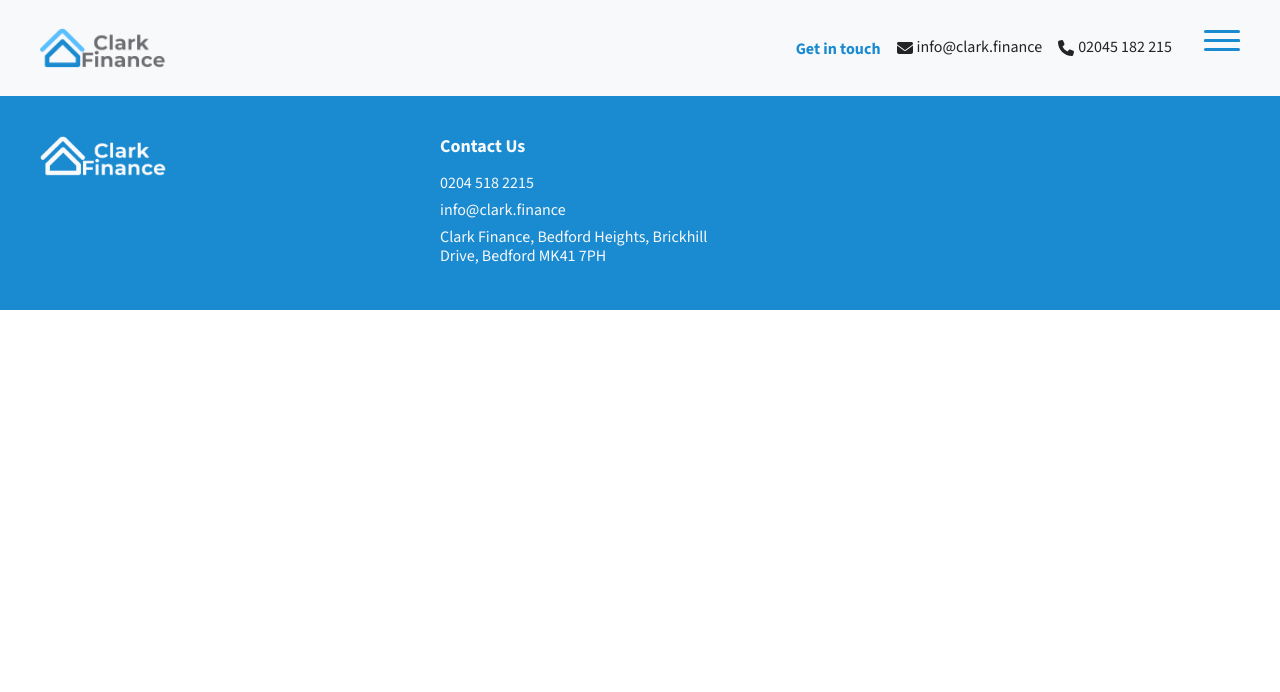
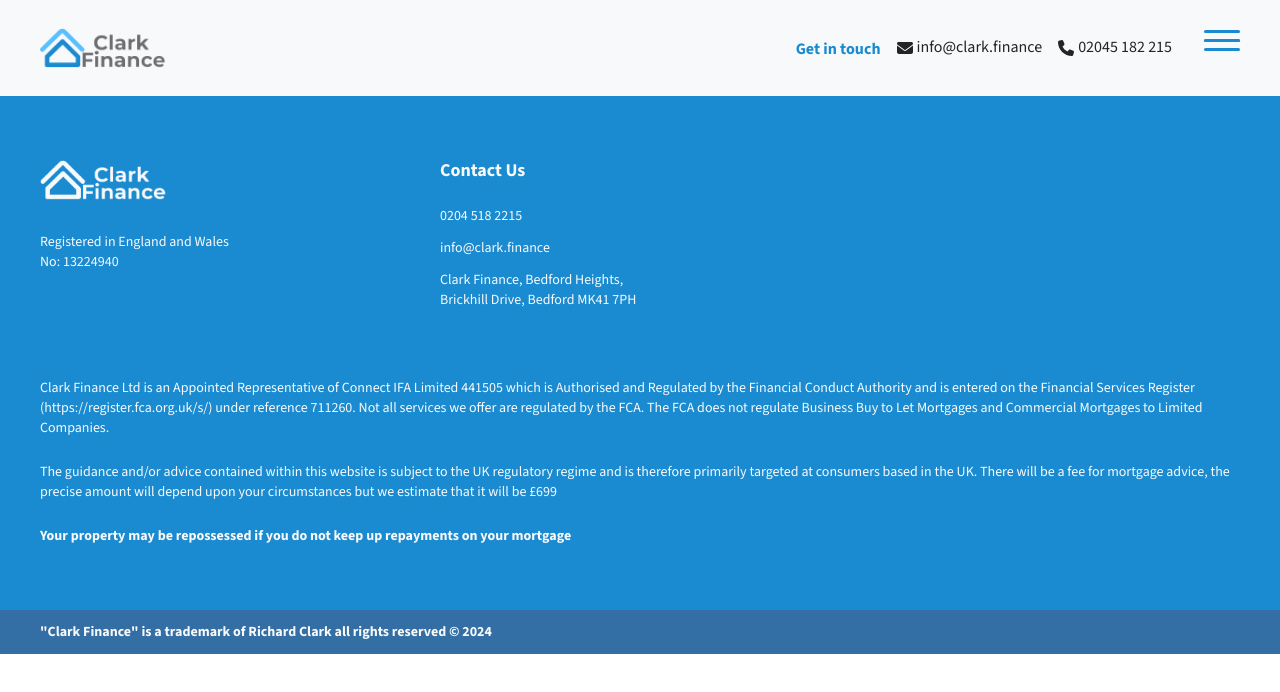
Before and after one commit to camtaliadoros/clark-finance, a Next.js app: page / in a window 1280 px wide. Shown: the top 692 px of the page. Built offline with nearby package versions, Linux system fonts and the light colour scheme.

Commit message:
footer styling

```diff
--- a/src/components/Footer.tsx
+++ b/src/components/Footer.tsx
@@ -2,8 +2,10 @@
 
 export const Footer = () => {
   return (
-    <div className='flex flex-col '>
-      <div className='grid grid-cols-3 bg-mediumblue p-4 md:p-10'>
+    <div className='flex flex-col'>
+      <div className='flex flex-col bg-mediumblue p-4 md:px-10 md:py-16'>
+        <div className='flex flex-col space-y-8 md:grid md:grid-cols-3 md:space-y-0 mb-16'>
+          <div className='space-y-8 md:w-4/5 lg:w-1/2'>
             <Image
               src='/images/clark-finance-logo-white.png'
               height={42}
@@ -12,19 +14,55 @@
               loading='lazy'
               className='h-8 max-w-fit md:h-10 '
             />
-        <div className='flex flex-col w-3/4'>
+            <p className='text-sm text-chalk'>
+              Registered in England and Wales No: 13224940
+            </p>
+          </div>
+          <div className='flex flex-col md:w-4/5 lg:w-1/2 space-y-3'>
             <h5 className='text-chalk'>Contact Us</h5>
-          <a href='tel:+442045182215' className='text-chalk'>
+            <a href='tel:+442045182215' className='text-chalk text-sm w-fit'>
               0204 518 2215
             </a>
-          <a href='mailto:info@clark.finance' className='text-chalk'>
+            <a
+              href='mailto:info@clark.finance'
+              className='text-chalk text-sm w-fit'
+            >
               info@clark.finance
             </a>
-          <p className='text-chalk'>
+            <p className='text-chalk text-sm'>
               Clark Finance, Bedford Heights, Brickhill Drive, Bedford MK41 7PH
             </p>
           </div>
         </div>
+        <div className='space-y-6'>
+          <p className='text-sm text-chalk'>
+            Clark Finance Ltd is an Appointed Representative of Connect IFA
+            Limited 441505 which is Authorised and Regulated by the Financial
+            Conduct Authority and is entered on the Financial Services Register
+            (https://register.fca.org.uk/s/) under reference 711260. Not all
+            services we offer are regulated by the FCA. The FCA does not
+            regulate Business Buy to Let Mortgages and Commercial Mortgages to
+            Limited Companies.
+          </p>
+          <p className='text-sm text-chalk'>
+            The guidance and/or advice contained within this website is subject
+            to the UK regulatory regime and is therefore primarily targeted at
+            consumers based in the UK. There will be a fee for mortgage advice,
+            the precise amount will depend upon your circumstances but we
+            estimate that it will be £699
+          </p>
+          <p className='text-sm font-bold text-chalk'>
+            Your property may be repossessed if you do not keep up repayments on
+            your mortgage
+          </p>
+        </div>
+      </div>
+      <div className='bg-darkblue p-4 md:px-10 md:py-2'>
+        <p className='text-sm text-chalk font-bold'>
+           &quot;Clark Finance&quot; is a trademark of Richard Clark all rights
+          reserved © 2024
+        </p>
+      </div>
     </div>
   );
 };
```
Lines whose indentation alone changed are shown as unchanged.
